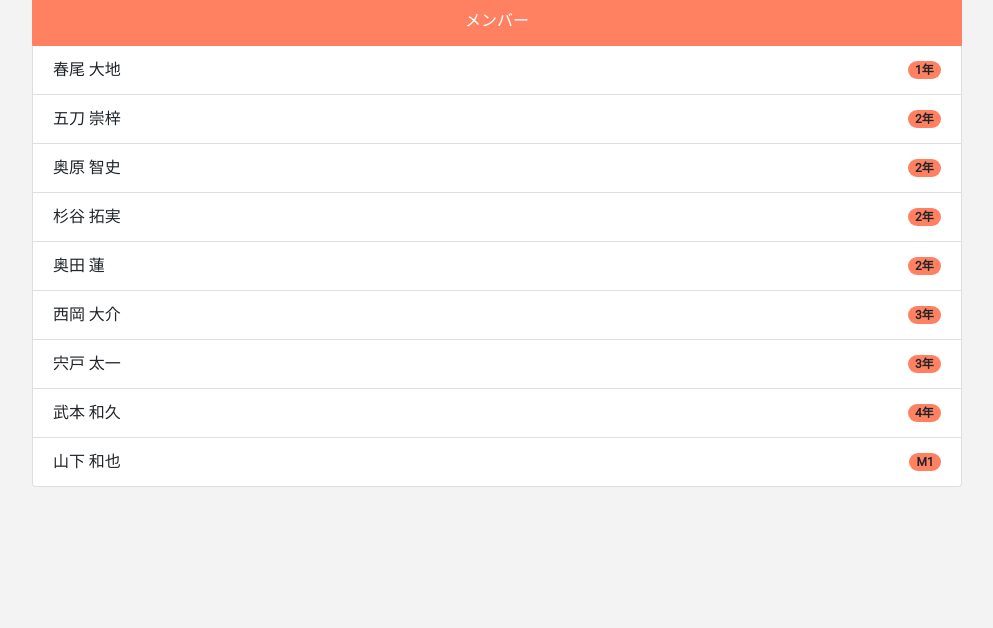
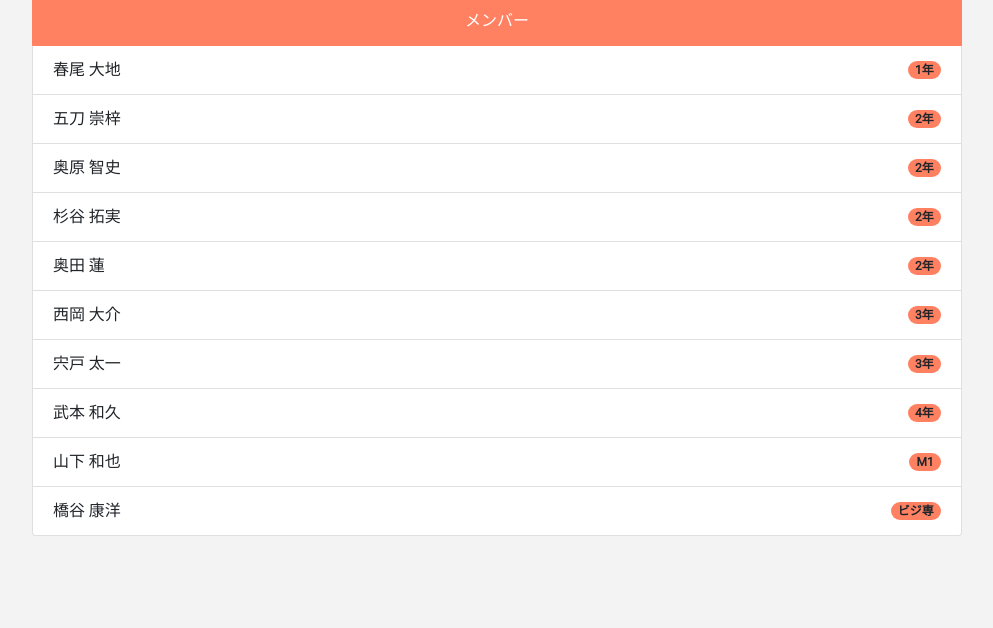
Before and after one commit to pim-shimane/pim-eventpage, a plain HTML site: page pimhack/2019/team2.html in a window 1280 px wide. Shown: the part 172-800 px from the top of the page, without its empty margins (143-1136 px from the left). Drawn offline with nearby package versions, Linux system fonts and the light colour scheme.

Commit message:
update team member

```diff
--- a/pimhack/2019/team2.html
+++ b/pimhack/2019/team2.html
@@ -74,6 +74,8 @@
             </li>
             <li class="list-group-item d-flex justify-content-between align-items-center" style="">山下&nbsp;和也<span class="badge badge-primary badge-pill">M1</span>
             </li>
+            <li class="list-group-item d-flex justify-content-between align-items-center" style="">橋谷&nbsp;康洋<span class="badge badge-primary badge-pill">ビジ専</span>
+            </li>
           </div>
         </div>
       </div>
```
Also changed, not shown: pimhack/2019/team1.html (+2 -0 lines).
